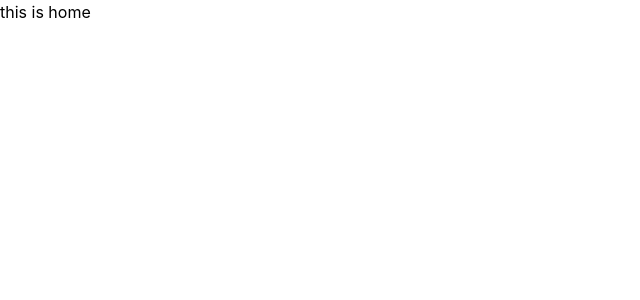
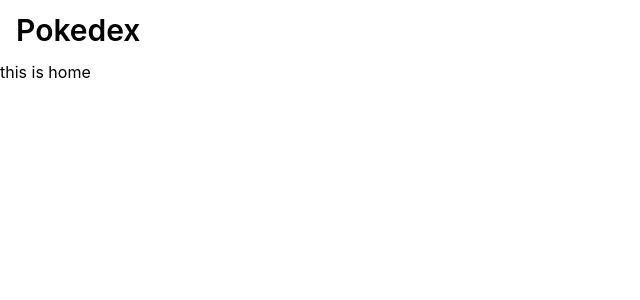
Before and after one commit to crandicha/tokopedia-charles, a Next.js app: page / in a window 1280 px wide. Shown: the top 300 px of the page, without its empty margins (0-640 px from the left). Built offline with nearby package versions, Linux system fonts and the light colour scheme.

Commit message:
feat: add header

```diff
--- /dev/null
+++ b/components/Button/Button.module.css
@@ -0,0 +1,19 @@
+.button {
+  @apply py-2 px-4 rounded font-medium flex items-center justify-center;
+}
+
+.button[aria-disabled='true'] {
+  @apply cursor-not-allowed bg-gray-300 hover:bg-gray-300 active:bg-gray-300 text-gray-400;
+}
+
+.clear {
+  @apply bg-transparent;
+}
+
+.clear:hover {
+  @apply bg-white bg-opacity-30
+}
+
+.clear:active {
+  @apply bg-white bg-opacity-50
+}
--- /dev/null
+++ b/components/Button/index.tsx
@@ -0,0 +1,34 @@
+import React from 'react'
+import clsx from 'clsx'
+import styles from './Button.module.css'
+
+interface ButtonProps extends React.ButtonHTMLAttributes<HTMLButtonElement> {}
+
+const Button = ({
+  color = 'white',
+  children,
+  className,
+  disabled,
+  onClick,
+  ...buttonProps
+}: ButtonProps) => {
+  const classes = clsx(styles.button, styles.clear, className)
+  const handleClick = (event: React.MouseEvent<HTMLButtonElement>) => {
+    if (disabled) {
+      return
+    }
+    onClick?.(event)
+  }
+  return (
+    <button
+      className={classes}
+      aria-disabled={disabled}
+      onClick={handleClick}
+      {...buttonProps}
+    >
+      {children}
+    </button>
+  )
+}
+
+export default Button
--- /dev/null
+++ b/components/Header/index.tsx
@@ -0,0 +1,41 @@
+import React from 'react'
+import clsx from 'clsx'
+import ArrowBackIosIcon from '@mui/icons-material/ArrowBackIos'
+import Button from 'components/Button'
+import { LayoutContext } from 'components/Layout'
+
+interface HeaderProps extends React.HTMLProps<HTMLDivElement> {
+  textColor?: 'black' | 'white'
+  transparent?: boolean
+  hasBackButton?: boolean
+}
+
+const Header = ({
+  textColor = 'black',
+  transparent = false,
+  hasBackButton = false,
+  className,
+}: HeaderProps) => {
+  const { title } = React.useContext(LayoutContext)
+  return (
+    <div
+      className={clsx(
+        'bg-transparent h-[60px] flex flex-row items-center fixed top-0 w-full',
+        transparent ? `bg-transparent` : `bg-blue-400`,
+        textColor === 'black' ? '!text-black' : '!text-white',
+        className
+      )}
+    >
+      {hasBackButton && (
+        <Button className="ml-4" onClick={() => window.history.back()}>
+          <ArrowBackIosIcon
+            className={textColor === 'white' ? '!text-white' : '!text-black'}
+          />
+        </Button>
+      )}
+      <div className="ml-4 font-semibold text-3xl flex-1">{title}</div>
+    </div>
+  )
+}
+
+export default Header
--- /dev/null
+++ b/components/Layout/index.tsx
@@ -0,0 +1,41 @@
+import React from 'react'
+import Header from 'components/Header'
+
+interface LayoutProps extends React.HTMLProps<HTMLDivElement> {
+  title?: string
+  headerTextColor?: 'white' | 'black'
+  transparentHeader?: boolean
+  hasBackButton?: boolean
+}
+
+export interface LayoutContextProps {
+  title: string
+  setTitle: (string: string) => void
+}
+
+export const LayoutContext = React.createContext<LayoutContextProps>({
+  title: '',
+  setTitle: () => {},
+})
+
+const Layout = ({
+  title: initialTitle = '',
+  headerTextColor,
+  transparentHeader,
+  hasBackButton,
+  children,
+}: LayoutProps) => {
+  const [title, setTitle] = React.useState<string>(initialTitle)
+  return (
+    <LayoutContext.Provider value={{ title, setTitle }}>
+      <Header
+        textColor={headerTextColor}
+        transparent={transparentHeader}
+        hasBackButton={hasBackButton}
+      />
+      <div className="pt-[60px] h-full">{children}</div>
+    </LayoutContext.Provider>
+  )
+}
+
+export default Layout
--- a/package.json
+++ b/package.json
@@ -8,6 +8,11 @@
     "lint": "next lint"
   },
   "dependencies": {
+    "@emotion/react": "^11.9.0",
+    "@emotion/styled": "^11.8.1",
+    "@mui/icons-material": "^5.5.1",
+    "@mui/material": "^5.6.1",
+    "clsx": "^1.1.1",
     "next": "12.1.5",
     "react": "18.0.0",
     "react-dom": "18.0.0"
--- a/pages/index.tsx
+++ b/pages/index.tsx
@@ -1,5 +1,11 @@
+import Layout from 'components/Layout'
+
 const Home = () => {
-  return <div>this is home</div>
+  return (
+    <Layout title="Pokedex" transparentHeader>
+      <div>this is home</div>
+    </Layout>
+  )
 }
 
 export default Home
```
Also changed, not shown: 1 other file (tests, documents, lock files or other folders).
